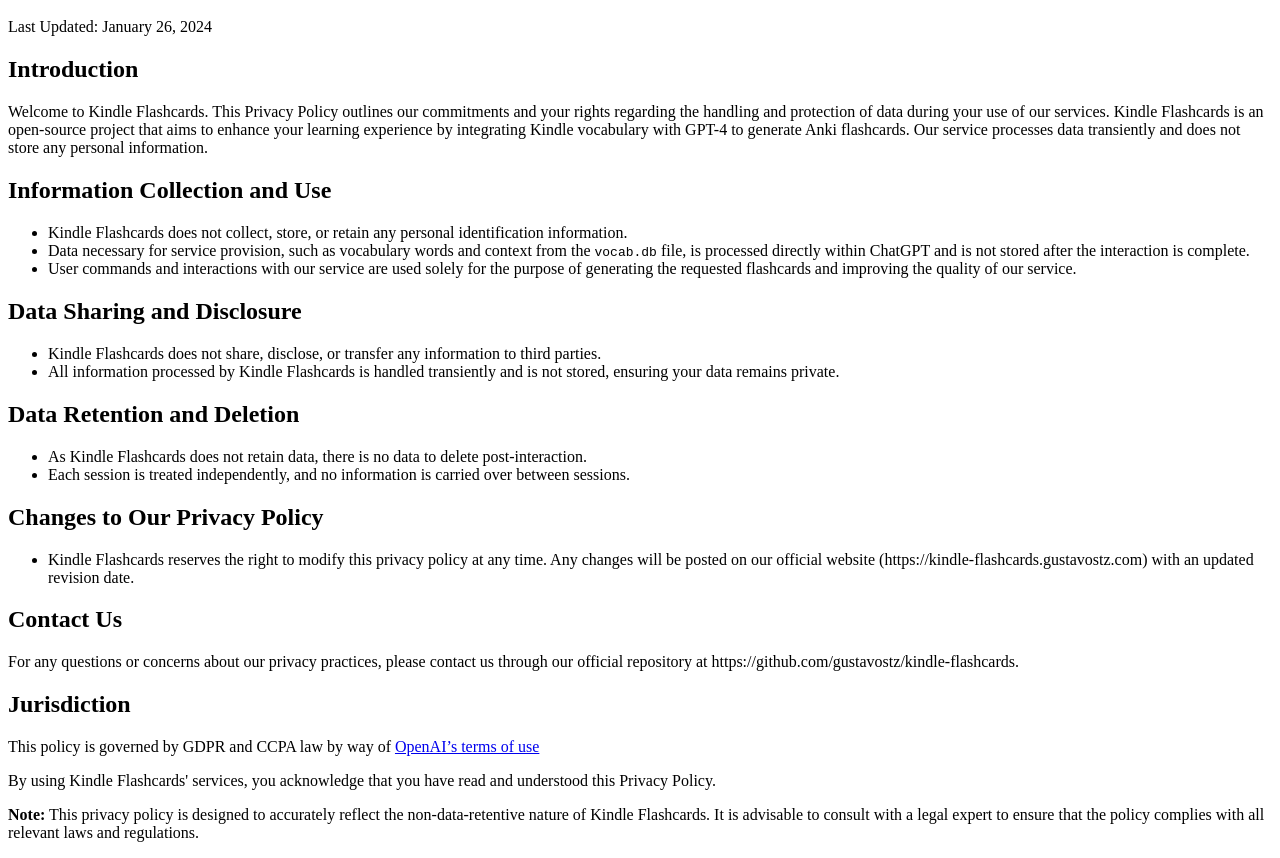
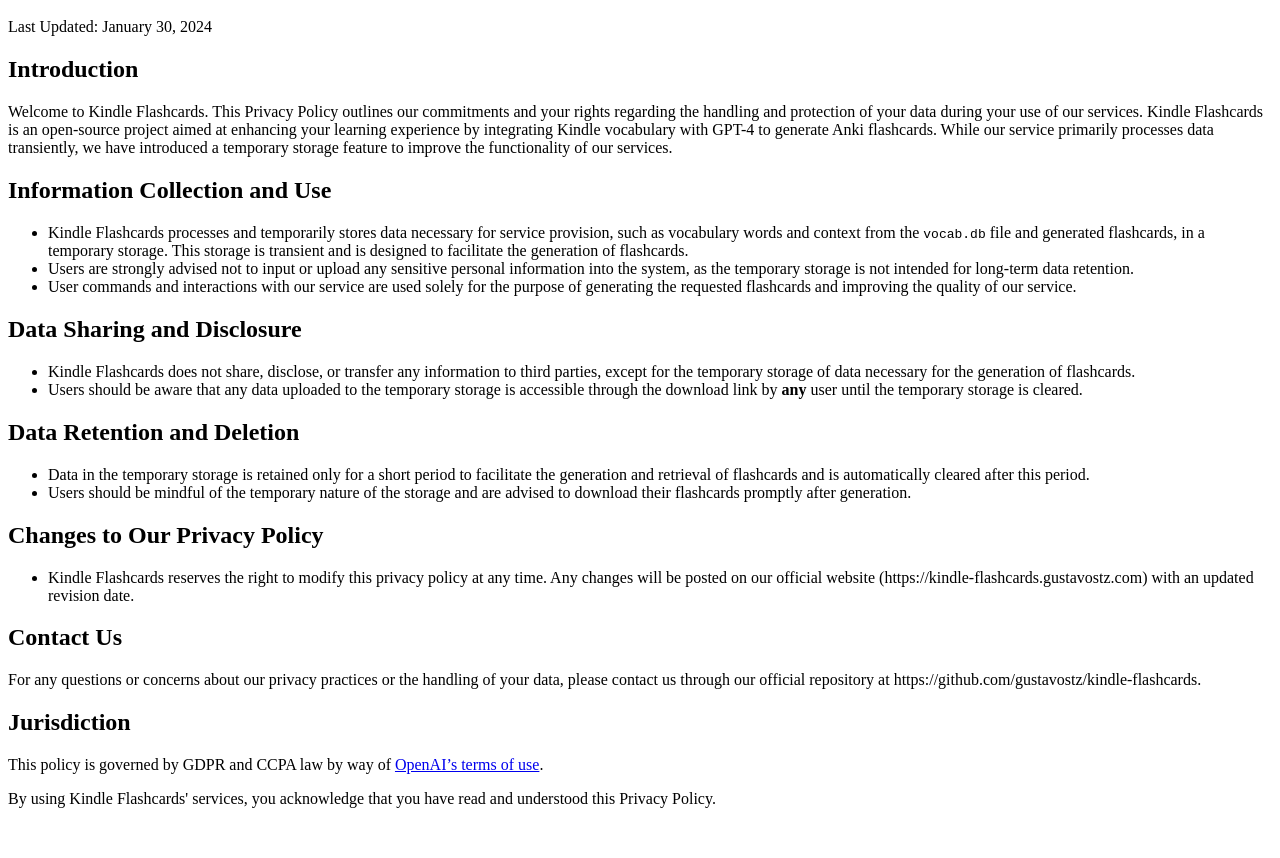
Before and after one commit to gustavostz/kindle-flashcards, an Eleventy site: page frontend/privacy-policy.md in a window 1280 px wide. Shown: the part 48-906 px from the top of the page. After the commit the page ends 872 px from the top, so only its background shows below. Built offline with nearby package versions, Linux system fonts and the light colour scheme; Eleventy itself is replaced by a stand-in of ours; files that its build step writes are made by us from their sources.

Commit message:
Update privacy-policy.md

```diff
--- a/frontend/privacy-policy.md
+++ b/frontend/privacy-policy.md
@@ -1,31 +1,30 @@
+
 # Kindle Flashcards Privacy Policy
-Last Updated: January 26, 2024
+Last Updated: January 30, 2024
 
 ## Introduction
-Welcome to Kindle Flashcards. This Privacy Policy outlines our commitments and your rights regarding the handling and protection of data during your use of our services. Kindle Flashcards is an open-source project that aims to enhance your learning experience by integrating Kindle vocabulary with GPT-4 to generate Anki flashcards. Our service processes data transiently and does not store any personal information.
+Welcome to Kindle Flashcards. This Privacy Policy outlines our commitments and your rights regarding the handling and protection of your data during your use of our services. Kindle Flashcards is an open-source project aimed at enhancing your learning experience by integrating Kindle vocabulary with GPT-4 to generate Anki flashcards. While our service primarily processes data transiently, we have introduced a temporary storage feature to improve the functionality of our services.
 
 ## Information Collection and Use
-- Kindle Flashcards does not collect, store, or retain any personal identification information.
-- Data necessary for service provision, such as vocabulary words and context from the `vocab.db` file, is processed directly within ChatGPT and is not stored after the interaction is complete.
+- Kindle Flashcards processes and temporarily stores data necessary for service provision, such as vocabulary words and context from the `vocab.db` file and generated flashcards, in a temporary storage. This storage is transient and is designed to facilitate the generation of flashcards.
+- Users are strongly advised not to input or upload any sensitive personal information into the system, as the temporary storage is not intended for long-term data retention.
 - User commands and interactions with our service are used solely for the purpose of generating the requested flashcards and improving the quality of our service.
 
 ## Data Sharing and Disclosure
-- Kindle Flashcards does not share, disclose, or transfer any information to third parties.
-- All information processed by Kindle Flashcards is handled transiently and is not stored, ensuring your data remains private.
+- Kindle Flashcards does not share, disclose, or transfer any information to third parties, except for the temporary storage of data necessary for the generation of flashcards.
+- Users should be aware that any data uploaded to the temporary storage is accessible through the download link by **any** user until the temporary storage is cleared.
 
 ## Data Retention and Deletion
-- As Kindle Flashcards does not retain data, there is no data to delete post-interaction.
-- Each session is treated independently, and no information is carried over between sessions.
+- Data in the temporary storage is retained only for a short period to facilitate the generation and retrieval of flashcards and is automatically cleared after this period.
+- Users should be mindful of the temporary nature of the storage and are advised to download their flashcards promptly after generation.
 
 ## Changes to Our Privacy Policy
 - Kindle Flashcards reserves the right to modify this privacy policy at any time. Any changes will be posted on our official website (https://kindle-flashcards.gustavostz.com) with an updated revision date.
 
 ## Contact Us
-For any questions or concerns about our privacy practices, please contact us through our official repository at https://github.com/gustavostz/kindle-flashcards.
+For any questions or concerns about our privacy practices or the handling of your data, please contact us through our official repository at https://github.com/gustavostz/kindle-flashcards.
 
 ## Jurisdiction
-This policy is governed by GDPR and CCPA law by way of [OpenAI’s terms of use](https://openai.com/policies/terms-of-use)
+This policy is governed by GDPR and CCPA law by way of [OpenAI’s terms of use](https://openai.com/policies/terms-of-use).
 
 By using Kindle Flashcards' services, you acknowledge that you have read and understood this Privacy Policy.
-
-**Note:** This privacy policy is designed to accurately reflect the non-data-retentive nature of Kindle Flashcards. It is advisable to consult with a legal expert to ensure that the policy complies with all relevant laws and regulations.
```
